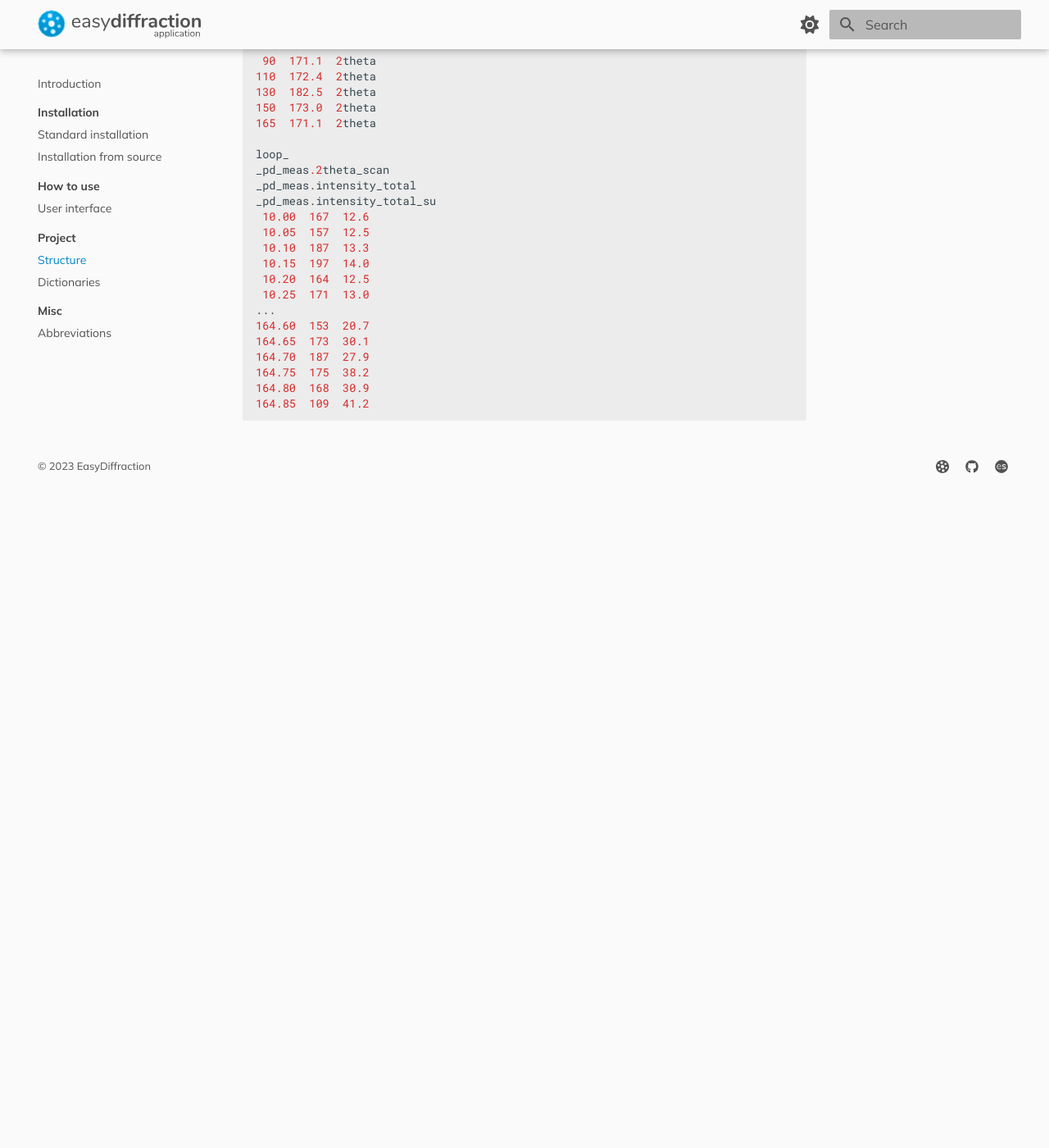
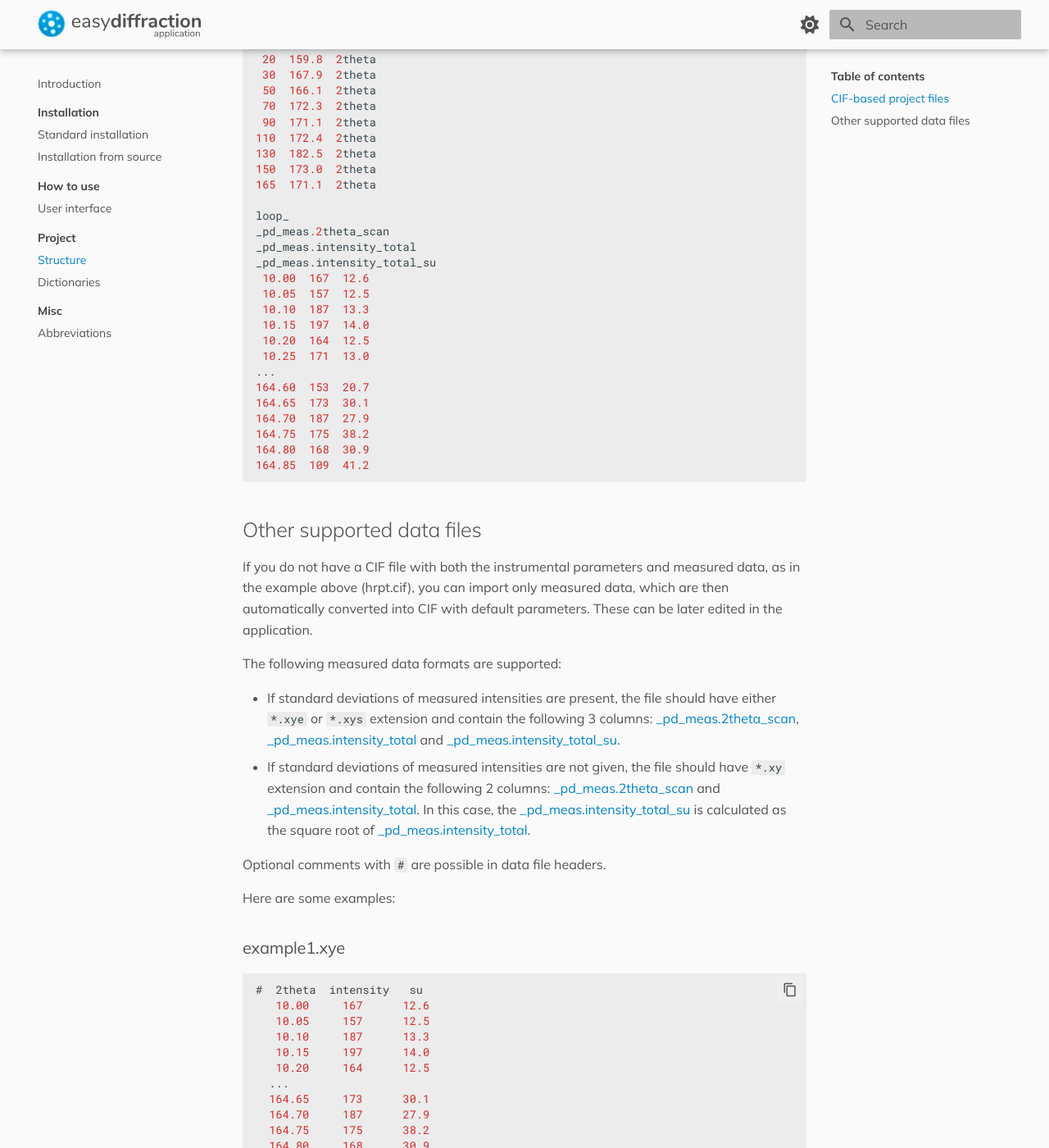
Before and after one commit to EasyScience/EasyDiffractionAppDocs, an MkDocs documentation site: the page built from docs/project/structure.md, in a window 1280 px wide and 1400 px high, scrolled down 2095 px. Shown: the whole window at 82% size. Built offline with MkDocs 1.6.1 and Material for MkDocs 9.7.7, drawn with Linux system fonts in a browser that asks for light colours; comment, search, counter and statistics services are not loaded; before the commit the page ends 2696 px from its top, so only the background shows below that; some of the changed text lies outside the part shown.

Commit message:
Update for 0.9.0-alpha6

````diff
--- a/docs/project/structure.md
+++ b/docs/project/structure.md
@@ -1,6 +1,8 @@
 # Project structure
 
 Input/output files for EasyDiffraction are in simple and human-readable data format STAR/CIF with the specifications of [International Union of Crystallography](https://www.iucr.org), where possible.
+
+## CIF-based project files
 
 Example project structure for the constant wavelength powder neutron diffraction measurement is given below:
 
@@ -124,3 +126,66 @@ _pd_meas.intensity_total_su
 164.80  168  30.9
 164.85  109  41.2
 ```
+
+## Other supported data files
+
+If you do not have a CIF file with both the instrumental parameters and measured data, as in the example above (hrpt.cif), you can import only measured data, which are then automatically converted into CIF with default parameters. These can be later edited in the application.
+
+The following measured data formats are supported:
+
+* If standard deviations of measured intensities are present, the file should have either `*.xye` or `*.xys` extension and contain the following 3 columns: [\_pd_meas.2theta\_scan](dictionaries/_pd_meas.md), [\_pd_meas.intensity\_total](dictionaries/_pd_meas.md) and [\_pd_meas.intensity\_total\_su](dictionaries/_pd_meas.md).
+* If standard deviations of measured intensities are not given, the file should have `*.xy` extension and contain the following 2 columns: [\_pd_meas.2theta\_scan](dictionaries/_pd_meas.md) and [\_pd_meas.intensity\_total](dictionaries/_pd_meas.md). In this case, the [\_pd_meas.intensity\_total\_su](dictionaries/_pd_meas.md) is calculated as the square root of [\_pd_meas.intensity\_total](dictionaries/_pd_meas.md).
+
+Optional comments with `#` are possible in data file headers.
+
+Here are some examples:
+
+### example1.xye
+
+```python
+#  2theta  intensity   su
+   10.00     167      12.6
+   10.05     157      12.5
+   10.10     187      13.3
+   10.15     197      14.0
+   10.20     164      12.5
+  ...
+  164.65     173      30.1
+  164.70     187      27.9
+  164.75     175      38.2
+  164.80     168      30.9
+  164.85     109      41.2
+```
+
+### example2.xy
+
+```python
+#  2theta  intensity
+   10.00     167
+   10.05     157
+   10.10     187
+   10.15     197
+   10.20     164
+  ...
+  164.65     173
+  164.70     187
+  164.75     175
+  164.80     168
+  164.85     109
+```
+
+### example3.xy
+
+```python
+10  167.3
+10.05  157.4
+10.1  187.1
+10.15  197.8
+10.2  164.9
+...
+164.65  173.3
+164.7  187.5
+164.75  175.8
+164.8  168.1
+164.85  109
+```
````
Also changed, not shown: docs/misc/abbreviations.md (+1 -1 lines), docs/project/dictionaries/_pd_instr.md (+12 -2 lines).
